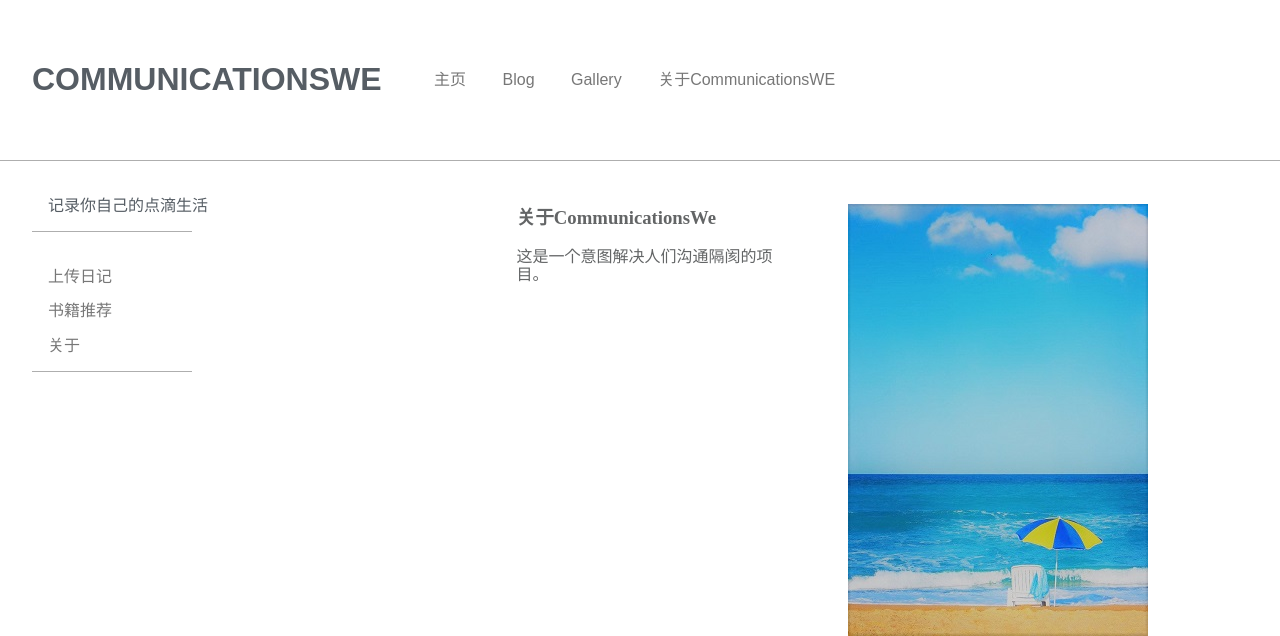
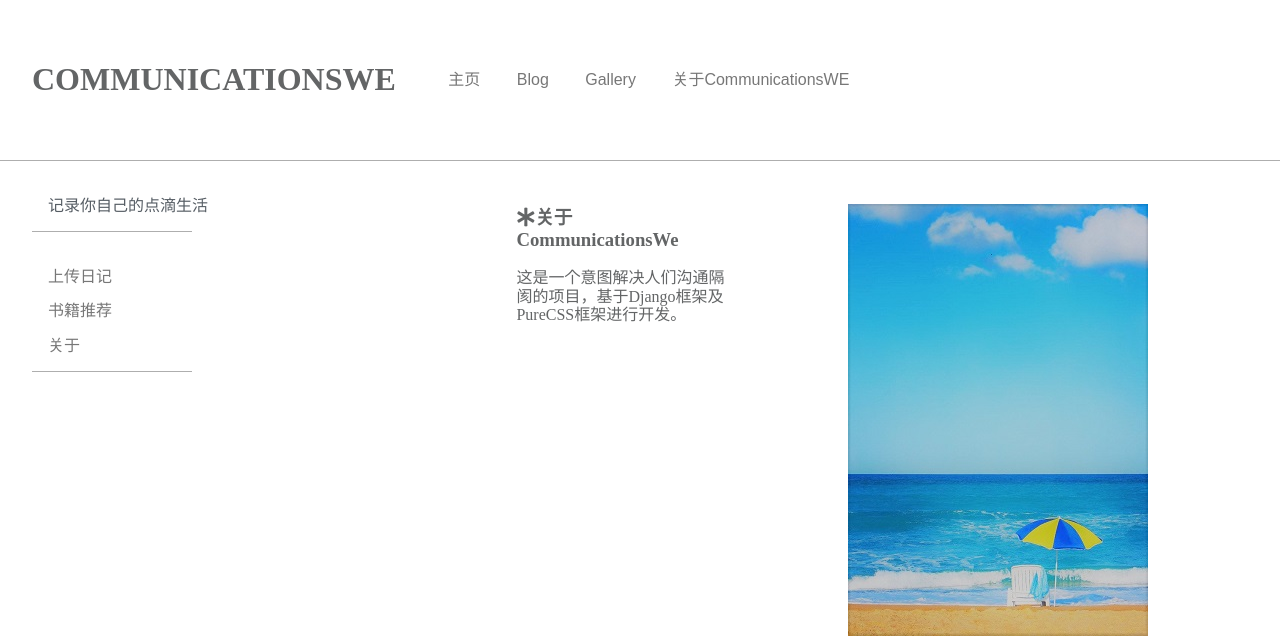
Before and after one commit to AIM-1993/CommunicationsWe, a Django app: template CW/CWblog/templates/CWblog/about.html in a window 1280 px wide. Shown: the top 636 px of the page. Run offline with Django 3.2, Linux system fonts and the light colour scheme; the template is opened without the code that fills it, so the values that code supplies are empty; some libraries are stand-ins or nearby versions.

Commit message:
调整布局

```diff
--- a/CW/CWblog/templates/CWblog/about.html
+++ b/CW/CWblog/templates/CWblog/about.html
@@ -3,9 +3,9 @@
 {% load static %}
 {% block content %}
   <main class="pure-u-1 pure-u-md-1-2 text_center">
-    <div class="contents pure-u-md-2-5">
-      <h3 class="title-font">关于CommunicationsWe</h3>
-      <p class="title-font">这是一个意图解决人们沟通隔阂的项目。</p>
+    <div class="contents pure-u-md-1-3">
+      <h3 class="title-font"><i class="fas fa-asterisk"></i>关于CommunicationsWe</h3>
+      <p class="title-font">这是一个意图解决人们沟通隔阂的项目，基于Django框架及PureCSS框架进行开发。</p>
     </div>
   </main>
 {% endblock %}
--- a/CW/CWblog/templates/CWblog/blog.html
+++ b/CW/CWblog/templates/CWblog/blog.html
@@ -7,8 +7,8 @@
         {% for contact in contacts %}
         <table class="pure-table">
             <h3><a class="title-font" href="{% url 'CWblog:detail' pk=contact.pk %}"><i class="far fa-newspaper"></i>{{ contact.title }}</a></h3>
-            <h6 class="title-font"><i class="far fa-edit"></i>作者：{{ contact.author }}</h6>
-            <div class="article-font">{{ contact.contents | striptags | truncatechars:120 }}</div>
+            <h6 class="title-font"><i class="far fa-edit"></i> 作者：{{ contact.author }}</h6>
+            <div class="article-font">{{ contact.contents | striptags | truncatechars:120 | safe}}</div>
           </table>
         {% endfor %}
 
--- a/CW/CWblog/templates/CWblog/gallery.html
+++ b/CW/CWblog/templates/CWblog/gallery.html
@@ -7,7 +7,7 @@
     <div class="contents pure-u-md-2-5">
       {% for image in imgs %}
         <div class="box">
-          <img class="pic" src="{{ MEDIA_URL }}{{ image.image.url }}" />
+            <img class="pic" src="{{ MEDIA_URL }}{{ image.image.url }}" />
         </div>
       {% endfor %}
     </div>
--- a/CW/CWblog/templates/CWblog/home.html
+++ b/CW/CWblog/templates/CWblog/home.html
@@ -7,7 +7,7 @@
   <div class="pure-g">
     <nav class="pure-u-1 pure-u-md-1">
         <ul class="pure-menu-horizontal pure-menu-scrollable">
-        <li class="pure-menu-item"><h1 class="pure-menu-heading">CommunicationsWe</h1></li>
+          <li class="pure-menu-item"><h1 class="pure-menu-heading"><a class="title-font" href="{% url 'CWblog:home' %}">CommunicationsWe</a></h1></li>
           <li class="pure-menu-item"><a href="{% url 'CWblog:home' %}" class="pure-menu-link">主页</a></li>
           <li class="pure-menu-item"><a href="{% url 'CWblog:blog' %}" class="pure-menu-link">Blog</a></li>
           <li class="pure-menu-item"><a href="{% url 'CWblog:gallery' %}" class="pure-menu-link">Gallery</a></li>
@@ -36,14 +36,14 @@
 {% endblock %}
 
 {% block content %}
-  <main class="pure-u-1-3 pure-u-md-1-2 text_center">
-    <div class="contents pure-u-md-2-5 pure-paginator">
+  <main class="pure-u-1-3 pure-u-md-1-2 content">
+    <div class="contents pure-u-md-2-5">
       <nav aria-label="Page navigation example">
         </i><h2 class="title-font"><i class="fas fa-cannabis"></i>  推荐博文  </h2>
         {% for contact in contacts %}
         <table class="pure-table">
             <h3><a class="title-font" href="{% url 'CWblog:detail' pk=contact.pk %}"><i class="far fa-newspaper"></i>{{ contact.title }}</a></h3>
-            <h6 class="title-font"><i class="far fa-edit"></i>作者：{{ contact.author }}</h6>
+            <h6 class="title-font"><i class="far fa-edit"></i> 作者：{{ contact.author }}</h6>
             <div class="article-font">{{ contact.contents | striptags | truncatechars:500 | safe}}</div>
           </table>
         {% endfor %}
```
Also changed, not shown: other parts of CW/CWblog/templates/CWblog/home.html (+1 -1 lines), CW/CWblog/static/CWblog/css/base.css (+5 -2 lines). Lines whose indentation alone changed are shown as unchanged.
